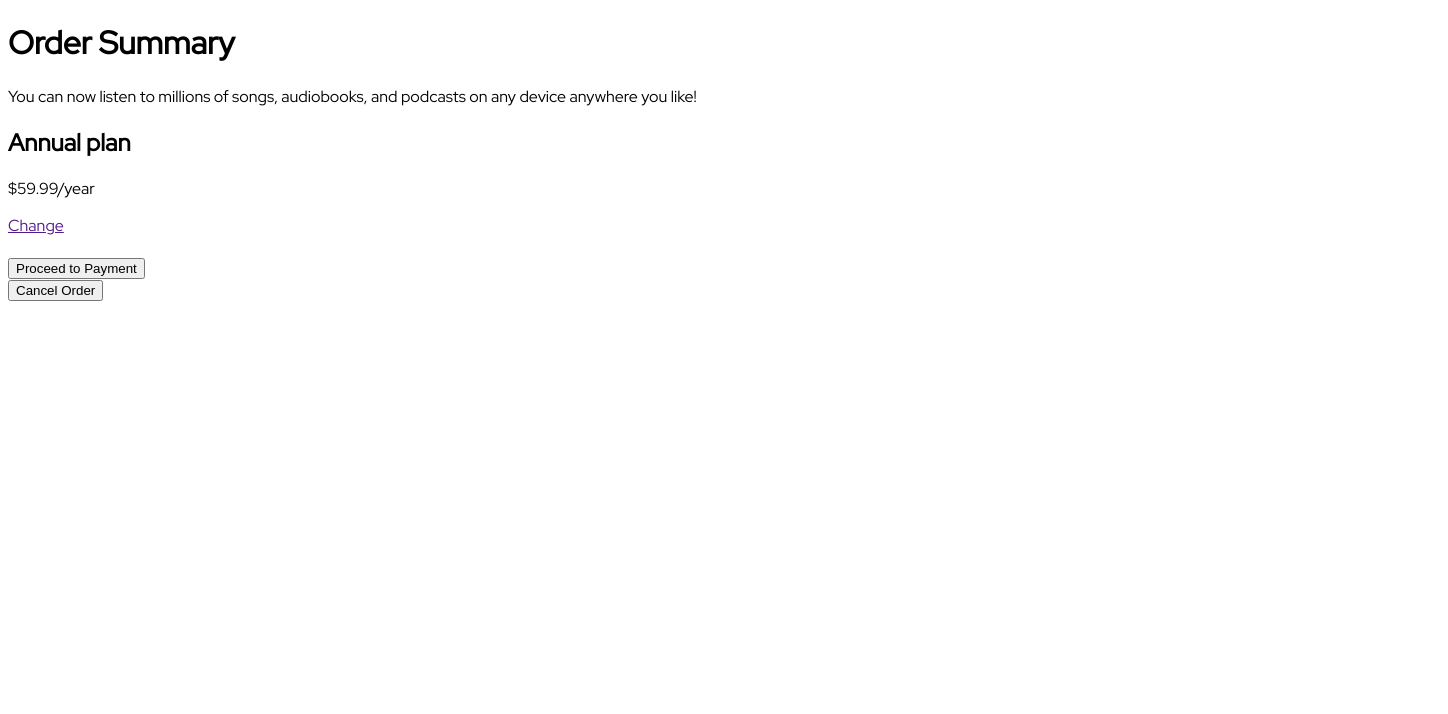
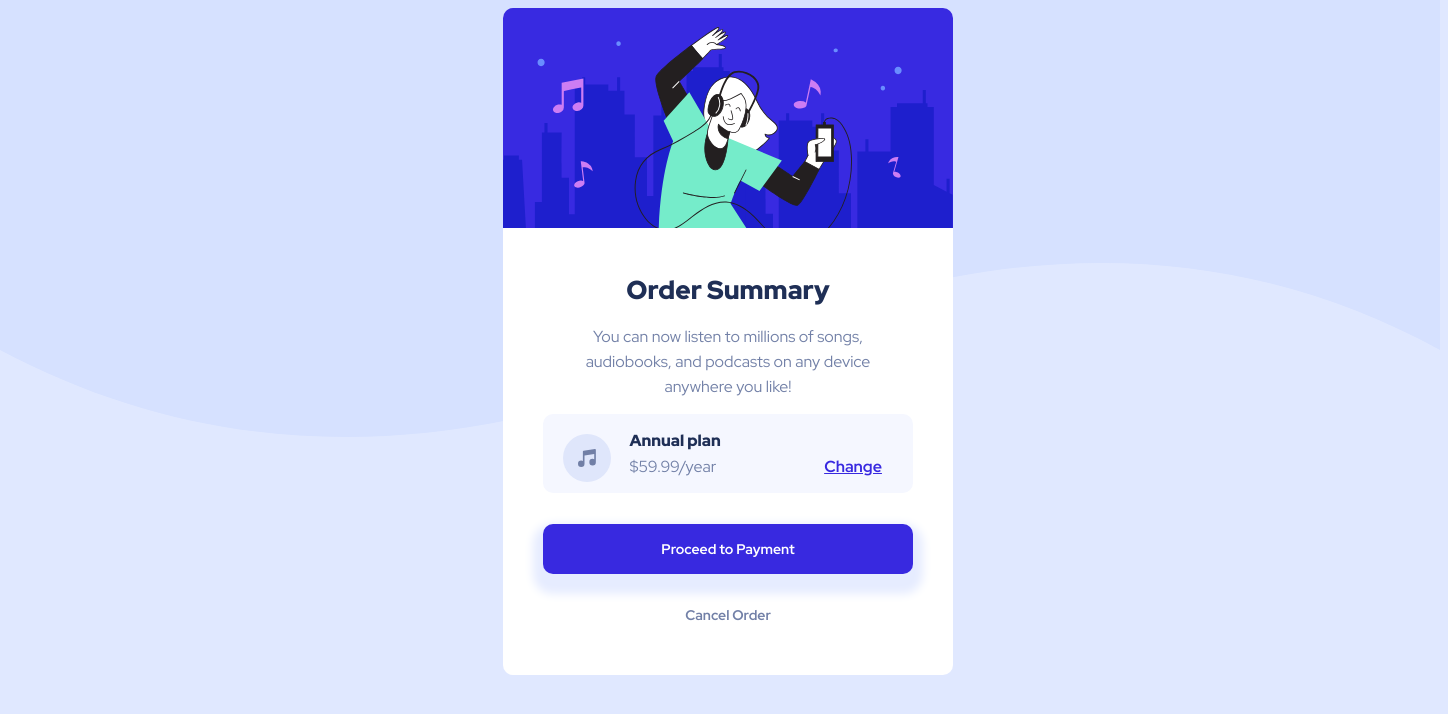
Before and after one commit to codenamecat/order-summary, a plain HTML site: page index.html in a window 1280 px wide. Shown: the whole page, 1448 px wide, since content can reach past the window. Drawn offline with Linux system fonts and the light colour scheme.

Commit message:
inactive styles almost done

```diff
--- a/index.html
+++ b/index.html
@@ -4,27 +4,30 @@
     <meta charset="UTF-8">
     <meta http-equiv="X-UA-Compatible" content="IE=edge">
     <meta name="viewport" content="width=device-width, initial-scale=1.0">
-    <title>Document</title>
+    <title>Order Summary Practice</title>
     <link rel="preconnect" href="https://fonts.googleapis.com">
     <link rel="preconnect" href="https://fonts.gstatic.com" crossorigin>
-    <link href="https://fonts.googleapis.com/css2?family=Red+Hat+Display&display=swap" rel="stylesheet">
+    <link href="https://fonts.googleapis.com/css2?family=Red+Hat+Display:ital,wght@0,300;0,400;0,700;0,900;1,500&display=swap" rel="stylesheet">
     <link rel="stylesheet" type="text/css" href="styles.css">
 </head>
 <body>
     <main>
+        <img src="illustration-hero.svg" class="header-photo">
         <h1>Order Summary</h1>
-        <p>You can now listen to millions of songs, audiobooks, and podcasts on any device anywhere you like!</p>
+        <p class="intro">You can now listen to millions of songs, audiobooks, and podcasts on any device anywhere you like!</p>
 
-        <div>
-        <h2>Annual plan</h2>
-        <p>&#36;59.99/year</p>
-        <a href="" target="_blank">Change</a>
+        <div class="subscription">
+            <img src="icon-music.svg" class="note-icon">
+            <div class="price">
+                <h2>Annual plan</h2>
+                <p class="plan-price">&#36;59.99/year</p>
+            </div>
+            <a href="" target="_blank" class="price">Change</a>
         </div>
         <br>
-        <button>Proceed to Payment</button>
+        <button class="proceed">Proceed to Payment</button>
         <br>
-        <button>Cancel Order</button>
+        <button class="cancel">Cancel Order</button>
     </main>
-
 </body>
 </html>
--- a/styles.css
+++ b/styles.css
@@ -1,3 +1,86 @@
 body {
+    width: 1440px;
+    text-align: center;
     font-family: 'Red Hat Display', sans-serif;
+    background-image: url(pattern-background-desktop.svg);
+    background-repeat: no-repeat;
+    background-color: hsl(225, 100%, 94%);
 }
+.price {
+    display: inline-block;
+    text-align:left;
+    vertical-align: 50%;
+}
+main {
+    background-color: white;
+    width: 450px;
+    margin: 0 auto;
+    border-radius: 10px;
+}
+.header-photo {
+    width: 450px;
+    border-radius: 10px 10px 0 0;
+}
+h1 {
+    color: hsl(223, 47%, 23%);
+    font-size: 26px;
+    font-weight: 900;
+    margin-top: 40px;
+}
+.intro {
+    width: 285px;
+    margin: 0 auto;
+    font-size: 16px;
+    line-height: 25px;
+    color: hsl(224, 23%, 55%);
+    margin-bottom: 15px;
+}
+.subscription {
+    background-color: hsl(225, 100%, 98%);
+    width: 370px;
+    margin: 0 auto;
+    border-radius: 10px;
+    text-align: left;
+}
+.note-icon {
+    margin: 20px 15px 0 20px;
+}
+h2 {
+    color: hsl(223, 47%, 23%);
+    font-size: 16px;
+    font-weight: 900;
+    margin-bottom: 5px;
+    margin-top: 0;
+}
+.plan-price {
+    color:hsl(224, 23%, 55%);
+    margin-top: 0;
+}
+a {
+    color: hsl(245, 75%, 52%);
+    font-weight: bold;
+    margin-left: 100px;
+}
+button {
+    font-family: 'Red Hat Display', sans-serif;
+    width: 370px;
+    font-weight: 700;
+    font-size: 14px;
+}
+.proceed {
+    background-color: hsl(245, 75%, 52%);
+    color: white;
+    height: 50px;
+    margin-top: 10px;
+    margin-bottom: 30px;
+    border: none;
+    border-radius: 10px;
+    box-shadow: 0 10px 10px 10px hsl(225, 100%, 95%);
+}
+.cancel {
+    background-color: white;
+    color: hsl(224, 23%, 55%);
+    border: none;
+    border-radius: 10px;
+    margin-bottom: 50px;
+}
```
